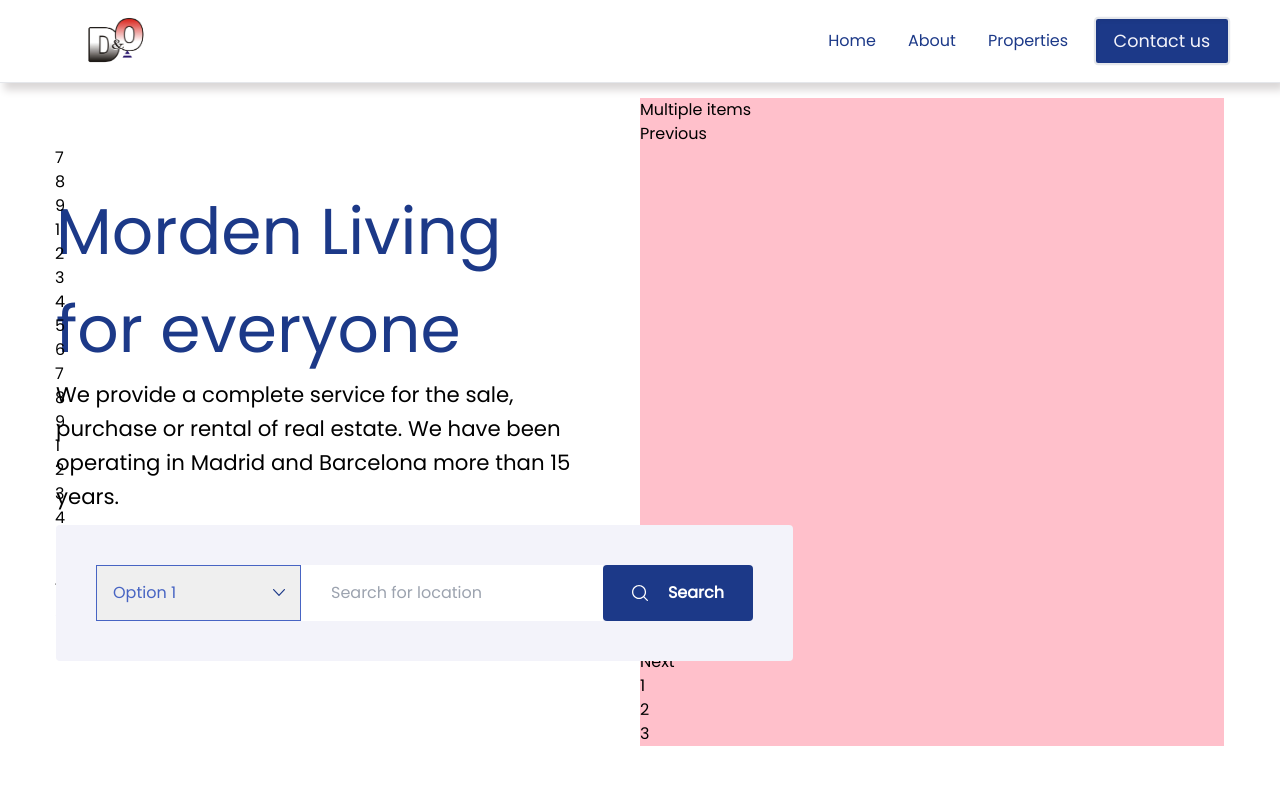
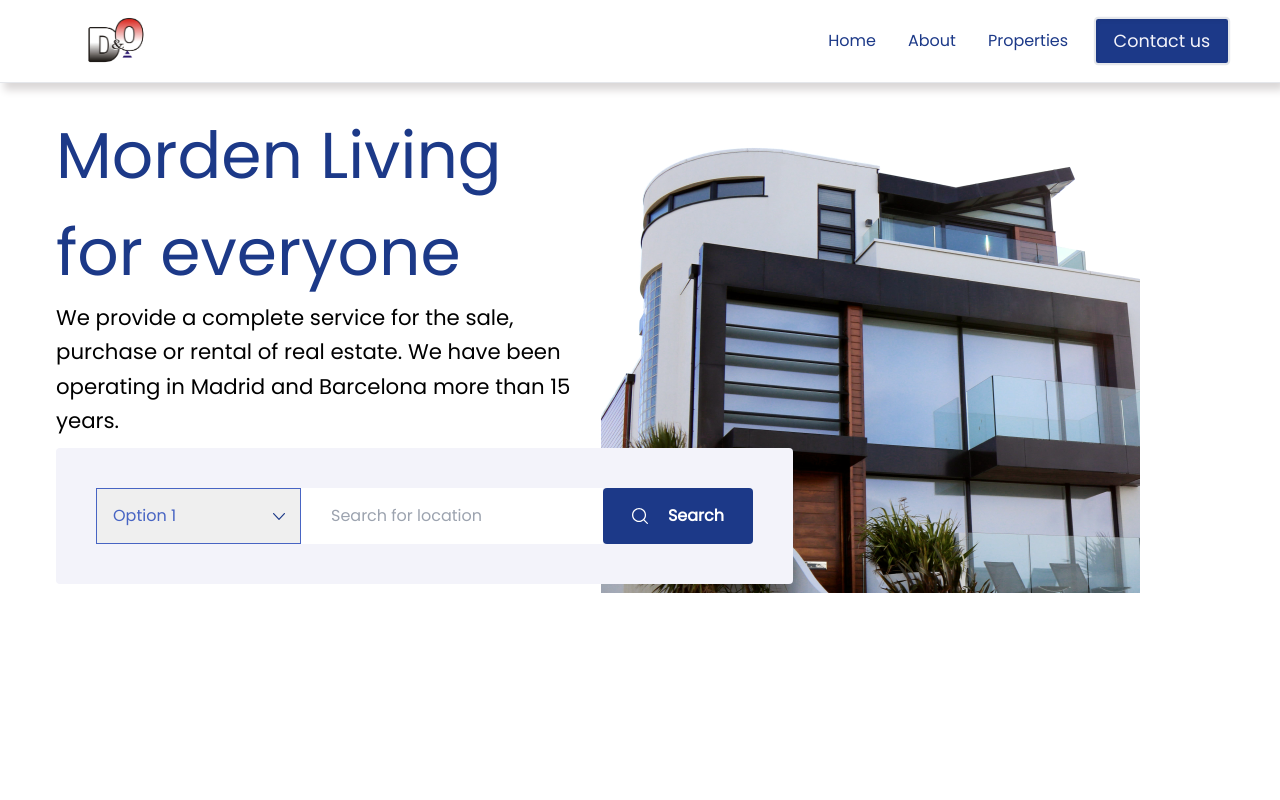
Before and after one commit to GraceOssai/demola-otitoola-and-associates, a Next.js app: page / in a window 1280 px wide. Shown: the top 800 px of the page. Built offline with nearby package versions, Linux system fonts and the light colour scheme.

Commit message:
Still working on the hero section

```diff
--- a/components/Navbar/Navbar.js
+++ b/components/Navbar/Navbar.js
@@ -47,7 +47,6 @@ const Navbar = () => {
       <div className="flex space-x-8 items-center">
         {navLinks.map((navData, index) => (
           <Link href={navData.link} key={index}>
-            <div></div>
             <div
               className={
                 navData.title === "Contact us"
--- a/pages/index.js
+++ b/pages/index.js
@@ -1,7 +1,7 @@
 import React from "react";
 import Layout from "@/components/Layouts/Layout";
 import Image from "next/image";
-// import heroImage from "../public/assets/images/heroImage.png";
+import heroImage from "../public/assets/images/heroImage.png";
 import aboutImg from "../public/assets/images/aboutImg.png";
 import Link from "next/link";
 import SearchBar from "@/components/globalComponents/SearchBar";
@@ -27,9 +27,9 @@ const HomePage = () => {
             searchHandler={searchHandlerFtn}
           />
         </div>
+          <Image src={heroImage} alt={"hero-image"} width={580} height={557} />
         <div style={{ backgroundColor: "pink", width: '50%'}}>
-          {/* <Image src={heroImage} alt={"hero-image"} width={580} height={557} /> */}
-          <HomeSlider />
+          {/* <HomeSlider /> */}
         </div>
         <SearchBar
           className="flex flex-col w-[80%] lg:hidden"
```
